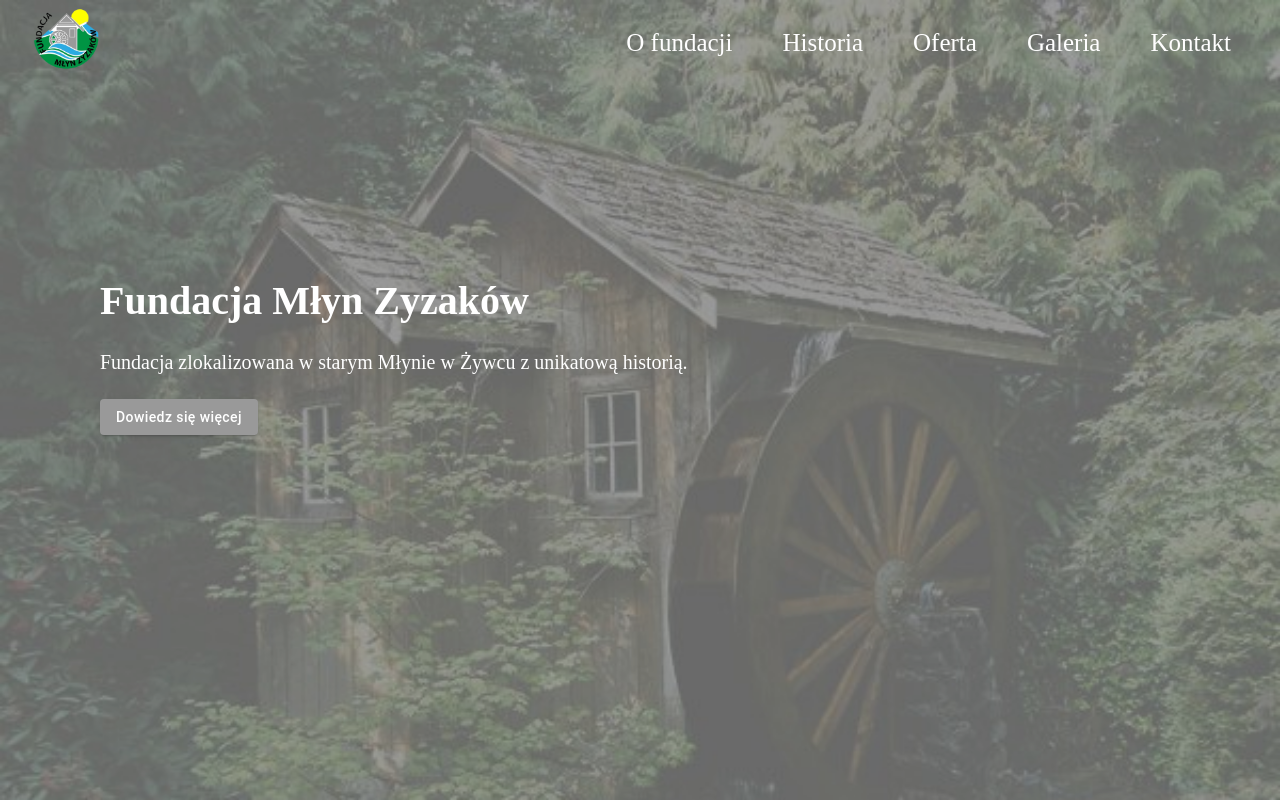
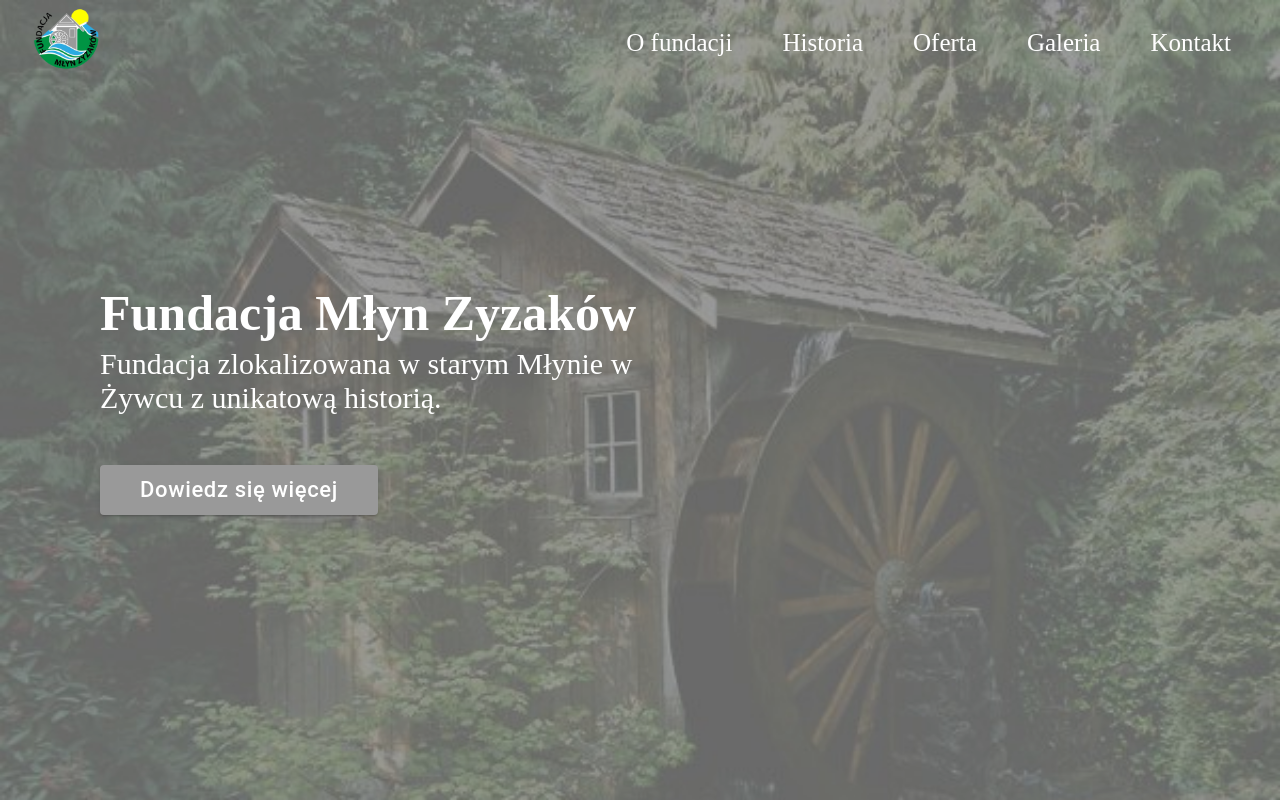
Before and after one commit to asiabielawska/ProjektFundacji, a React (Vite) app: page / in a window 1280 px wide. Built offline with nearby package versions, Linux system fonts and the light colour scheme; a web font is replaced by a local one.

Commit message:
Styled home content

```diff
--- a/src/components/Home/styled.ts
+++ b/src/components/Home/styled.ts
@@ -16,16 +16,23 @@ export const HomeAllContent = styled("div")({
 });
 
 export const HomeHeading = styled("h1")({
-  fontSize: 40,
+  fontSize: 50,
+  marginBottom: 5,
 });
 
 export const HomeText = styled("div")({
-  fontSize: 20,
-  marginTop: 25,
-  marginBottom: 25,
+  fontSize: 30,
+  marginBottom: 50,
+  width: 550,
 });
 
 export const ButtonFindMore = styled(Button)({
   backgroundColor: "gray",
   textTransform: "none",
+  fontSize: 22,
+  paddingLeft: 40,
+  paddingRight: 40,
+  ":hover": {
+    backgroundColor: "darkgray",
+  },
 });
```
